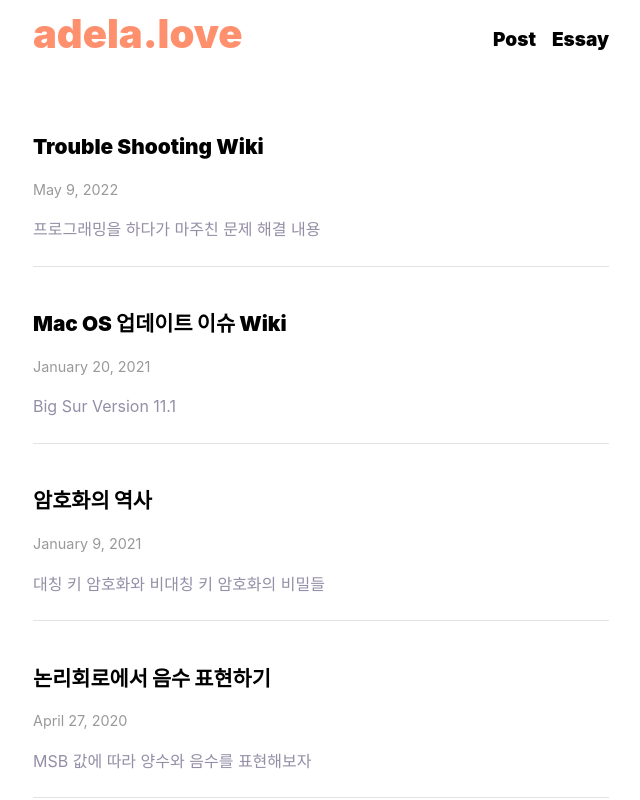
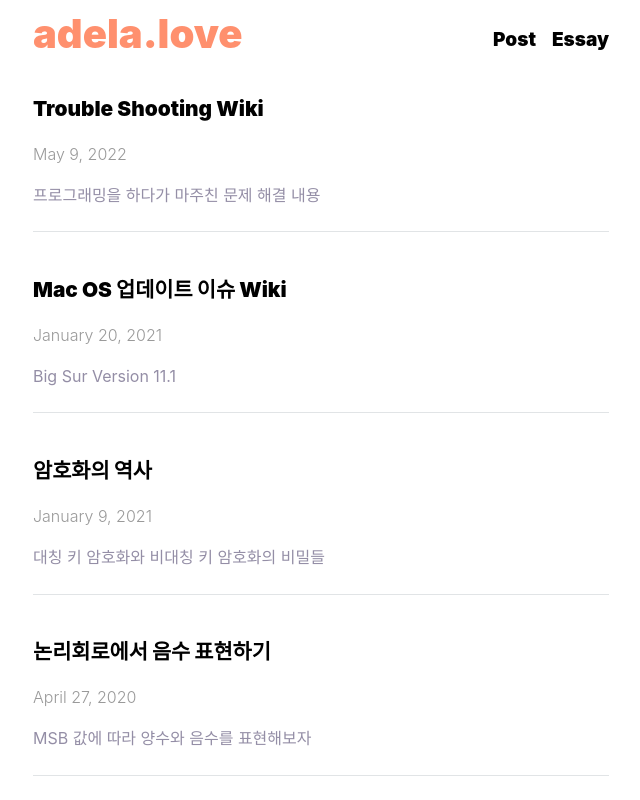
Before and after one commit to love-adela/adela.love, a Next.js app: page /posts in a window 1280 px wide. Shown: the top 800 px of the page, without its empty margins (319-959 px from the left). Built offline with nearby package versions, Linux system fonts and the light colour scheme; a web font is replaced by a local one.

Commit message:
Face lift
- Remove redundant code
- Face lift

```diff
--- a/styles/utils.module.css
+++ b/styles/utils.module.css
@@ -23,22 +23,19 @@
   }
   .postDate {
     margin-top: 1.1rem;
-  }
-
-  .lightText time {
-    margin-top: 1.1rem;
-    font-size: 1rem;
-    font-weight: 300;
+    vertical-align: baseline;
   }
 
   .headingMd {
     margin: 0 1rem 0 1rem;
   }
 
-  /* markdown */
-  .markdownText h3 {
-    padding-top: 1.1rem;
+  .markdownText {
+    margin-top: 20px;
+    padding-bottom: 2rem;
+    padding-top: 2rem;
   }
+
 
   .markdownText p {
     font-size: 1.2rem;
@@ -83,16 +80,23 @@
     width: 45%;
   }
 
+
   .lightText {
-    margin-top: 1rem;
+    color: #999;
+    display: flex;
+    align-items: center;
+  }
+
+  .lightText time {
+    margin-top: 1.1rem;
+    font-size: 1rem;
+    font-weight: 300;
   }
 
   .markdownText p {
     font-size: 1.2rem;
   }
-  .markdownText {
-    margin-top: 20px;
-  }
+
   .markdownText blockquote p {
     margin-left: 1rem;
   }
@@ -137,7 +141,7 @@
 }
 
 .headingXl {
-  font-size: 1.3em;
+  font-size: 1.2em;
   line-height: 1.3em;
   font-weight: 800;
   letter-spacing: -0.05rem;
@@ -180,7 +184,7 @@
 .list {
   list-style: none;
   margin: 0;
-  padding-top: 5%;
+  padding-top: 2%;
 }
 
 .list a {
@@ -251,12 +255,6 @@
   color: #948ea6 !important;
 }
 
-.lightText {
-  color: #999;
-  display: flex;
-  align-items: center;
-}
-
 .markdownText a {
   word-break: break-all;
 }
@@ -267,14 +265,14 @@
 }
 
 .markdownText h2{
-  padding-top: 1.2em;
+  padding-top: 1em;
+  padding-bottom: 1em;
   font-size: 1.3rem;
   font-weight: 500;
 }
 
 .markdownText h3 {
   padding-top: 1.2em;
-  padding-bottom: 1em;
   font-size: 1em;
   font-weight: 500;
 }
@@ -363,6 +361,7 @@
 
 .markdownText li > code {
   font-family: 'Fira Mono', monospace;
+  font-size: .9rem;
   background-color: #f9ffe7;
   padding: .2em .1em 0em .2em;
 	overflow: auto;
@@ -402,7 +401,7 @@
   display: flex;
   align-items: center;
   max-width: 100%;
-  padding-top: 3%;
+  padding-top: 2%;
 }
 
 .homeResume {
@@ -447,10 +446,14 @@
 }
 
 .articleInfo {
+  margin-bottom: 2rem;
   display: flex;
   flex-wrap: wrap;
   justify-content: space-between;
   align-items: baseline;
+  padding-bottom: .8rem;
+  padding-top: 2rem;
+  border-top: 1px solid #ff906e;
 }
 
 .homeIntroduction {
```
